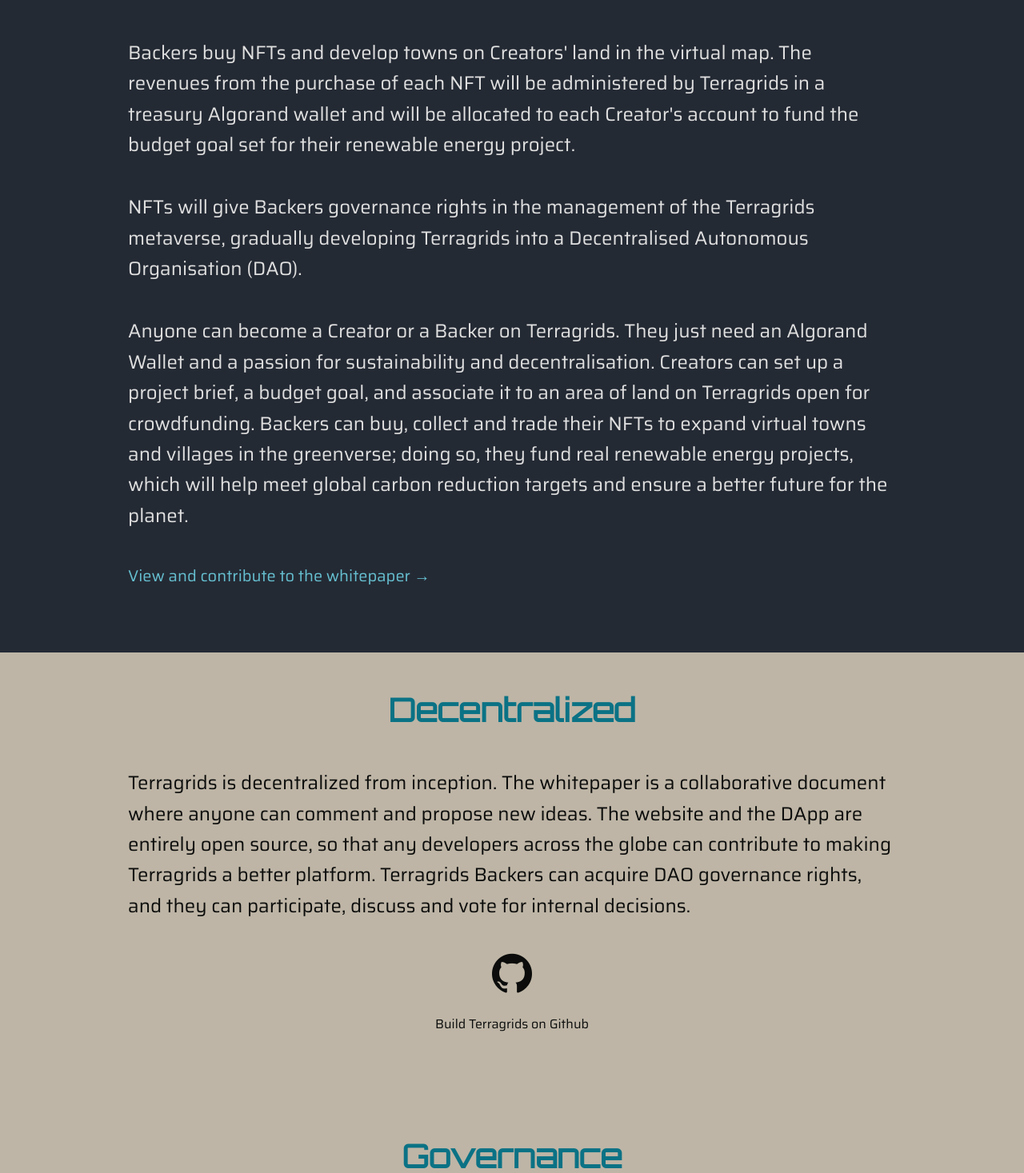
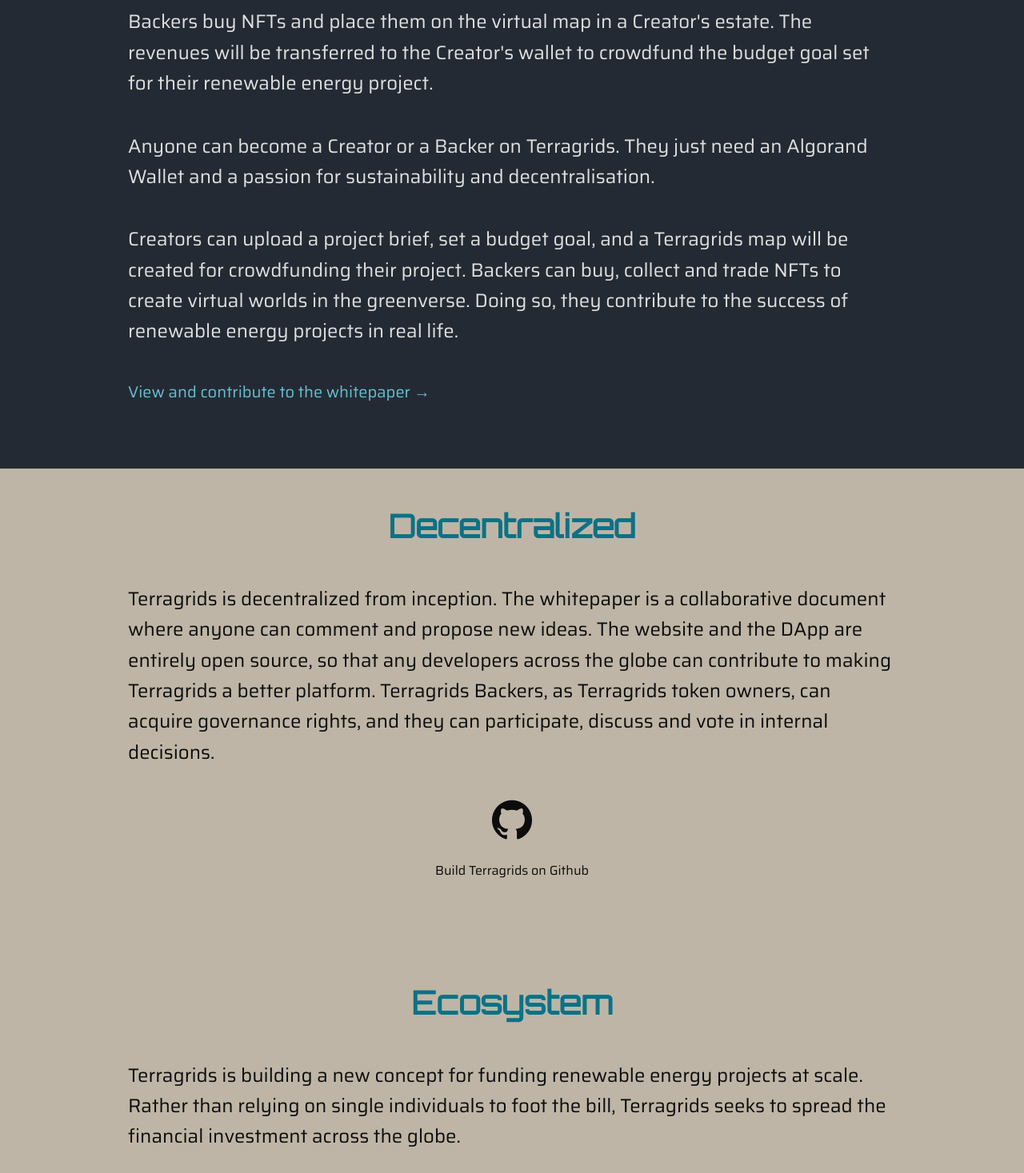
Before and after one commit to terragrids/website, a Next.js app: page / in a window 1280 px wide. Shown: the part 1330-2797 px from the top of the page at 80% size. Built offline with nearby package versions, Linux system fonts and the light colour scheme.

Commit message:
Update content

```diff
--- a/pages/components/governance.js
+++ b/pages/components/governance.js
@@ -1,17 +1,28 @@
+import Image from 'next/image.js'
 import { strings } from '../../strings/en'
 import { links } from '../../utils/links'
+import ParagraphMaker from './paragraph-maker.js'
 import LightSection from './section-light'
 import TextLink from './text-link'
+import styles from './governance.module.scss'
 
 export default function Governance() {
     return (
         <LightSection>
-            <h2>{strings.governance}</h2>
-            <p>{strings.governanceContent1}</p>
-            <p>{strings.governanceContent2}</p>
-            <TextLink
-                text={`${strings.contributeToWhitePaper} →`}
-                targetUrl={links.whitepaper} />
+            <h2>{strings.ecosystem}</h2>
+            <ParagraphMaker text={strings.governanceContent1} />
+
+            <div className={styles.ecosystemImage}>
+                <Image
+                    priority
+                    src={'/images/ecosystem.png'}
+                    layout={'fill'}
+                    objectFit={'contain'}
+                    alt={'splash image'}
+                />
+            </div>
+
+            <TextLink text={`${strings.contributeToWhitePaper} →`} targetUrl={links.whitepaper} />
             <p />
             <p />
         </LightSection>
--- /dev/null
+++ b/pages/components/governance.module.scss
@@ -0,0 +1,16 @@
+@import 'styles/colors.scss';
+@import 'styles/screens.scss';
+
+.ecosystemImage {
+    position: relative;
+    height: 500px;
+    margin-bottom: 20px;
+
+    @media (max-width: $screen-midi) {
+        height: 350px;
+    }
+
+    @media (max-width: $screen-small) {
+        height: 200px;
+    }
+}
--- a/pages/components/strategy.js
+++ b/pages/components/strategy.js
@@ -11,9 +11,7 @@ export default function Strategy() {
             <p>{strings.whatIsTerragrids3}</p>
             <p>{strings.whatIsTerragrids4}</p>
             <p>{strings.whatIsTerragrids5}</p>
-            <TextLink
-                text={`${strings.contributeToWhitePaper} →`}
-                targetUrl={links.whitepaper} />
+            <TextLink text={`${strings.contributeToWhitePaper} →`} targetUrl={links.whitepaper} />
             <p />
         </DarkSection>
     )
--- a/strings/en.js
+++ b/strings/en.js
@@ -1,24 +1,22 @@
+/* eslint-disable quotes */
 export const strings = {
     algorandGreenhouseRound1Completed: 'Algorand Greenhouse Hack Round #1 completed',
     buildOnGithub: 'Build Terragrids on Github',
     carbonNegativeBlockchain: 'carbon negative blockchain',
     circuit: 'Circuit',
-    companySetup: 'Company incorporation',
     concept: 'Concept',
     contributeToWhitePaper: 'View and contribute to the whitepaper',
     current: 'Current',
     decentralized: 'Decentralized',
     decentralizedContent:
-        'Terragrids is decentralized from inception. The whitepaper is a collaborative document where anyone can comment and propose new ideas. The website and the DApp are entirely open source, so that any developers across the globe can contribute to making Terragrids a better platform. Terragrids Backers can acquire DAO governance rights, and they can participate, discuss and vote for internal decisions.',
-    draftTokenomics: 'First draft of tokenomics for the DAO',
+        'Terragrids is decentralized from inception. The whitepaper is a collaborative document where anyone can comment and propose new ideas. The website and the DApp are entirely open source, so that any developers across the globe can contribute to making Terragrids a better platform. Terragrids Backers, as Terragrids token owners, can acquire governance rights, and they can participate, discuss and vote in internal decisions.',
+    draftTokenomics: 'First draft of tokenomics',
     electron: 'Electron',
     founderDesign: 'Founder & Design Lead',
     founderTech: 'Founder & Tech Lead',
-    governance: 'Governance',
+    ecosystem: 'Ecosystem',
     governanceContent1:
-        "Terragrids is building a new concept for funding renewable energy projects at scale. Rather than relying on single individuals to foot the bill, Terragrids seeks to spread the financial investment across the globe. The Terragrids platform provides an online gamified experience for Backers to invest as little as $10 to buy Non-Fungible Tokens on the energy-efficient Algorand blockchain and build their sustainable towns and communities in the metaverse. Revenues from the sales are placed in a Terragrids treasury Algo crypto-wallet, that everyone can see. A small part of this money is used to sustain the business, while most of the revenue is used to fund Creators' renewable energy projects.",
-    governanceContent2:
-        'Terragrids is being set up as a Decentralised Autonomous Organisation (DAO). Backers holding at least one NFT can be part of the DAO governing body, monitoring and contributing to its operations. They can also see in detail how their purchase of NFTs in the metaverse directly financed real assets on the ground, thanks to a project tracker also built on the Agorand blockchain.',
+        'Terragrids is building a new concept for funding renewable energy projects at scale. Rather than relying on single individuals to foot the bill, Terragrids seeks to spread the financial investment across the globe. \nThe Terragrids platform provides an online gamified experience for Backers to invest as little as $10 to buy Non-Fungible Tokens on the energy-efficient Algorand blockchain and create sustainable towns in the Terragrids virtual world. \nRevenues from the sales of NFTs are transparently managed by Algorand Smart Contracts. In a single transaction, a small part of this money is used to sustain the business, a royalty is paid to the NFT illustrators, and most of the revenue is used to support the Creators to achive their project goals.',
     governanceDefined: 'DAO governance defined',
     grid: 'Grid',
     howAreWeDoingThis: 'How are we doing this?',
@@ -26,7 +24,6 @@ export const strings = {
     ireneBio:
         'Hello! I am Irene, an illustrator, graphics designer and art director with 15+ years of experience in the industry.\nI am a member of the British Association of Illustrators (AOI) and of the Society of Children’s Book Writers and Illustrators (SCBWI).\nI am the founder of editartz (https://editartz.com), an online creative community of illustrators from around the world that regularly share their editorial, children’s and pattern design work.\nFrom October 2020 to December 2021, I led "Planet Posters", an art project in partnership with One Planet Conservation Awareness - 12 months’ focus on the environment: https://www.editartz.com/projects/planet-posters.\nApart from drawing, I love cooking, reading, photography, walking and spending time in nature with my family.\nFollowing my passion for nature conservation and sustainability, I co-founded Terragrids as the Design Lead.\nFind more about me at www.irenesilvino.com',
     kickstartFunding: 'Kickstart funding campaign planned',
-    kickstartLaunched: 'Kickstart funding campaign launched',
     linkedIn: 'LinkedIn',
     lorenzoBio:
         "Hello! I am Lorenzo, a software engineering professional with 20+ years of experience in a large number of different software technologies, programming languages and device platforms.\nI have managed and led development teams as Tech Lead, Engineering Manager and Technical Programme Manager, focusing on quality, performance and impact on people's lives.\nI have worked on projects from startups to large corporations at every level of the software stack, from real-time hardware adaptation to backend, frontend, and mobile application development.\nI am passionate about making things happen, from product ideas to customer adoption, always with a “lean-startup” entrepreneurial mindset.\nI have always had a strong interest in renewable energy, sustainable development and tackling climate change.\nUsing my passion about blockchain technologies and decentralised applications I co-founded Terragrids to help preserve the world’s climate and take concrete actions for those most affected by fuel poverty.",
@@ -48,26 +45,26 @@ export const strings = {
     team1: 'Team inception',
     team2: 'Team growth (software developers, blockchain advisor)',
     team3: 'Further team expansion to include 3+ SW developers, product designer, blockchain advisors',
-    tokenomicsFinal: 'DAO tokenomics finalised',
+    tokenomicsFinal: 'Tokenomics & Ecosystem finalised',
     launchOnMainnet: 'Launch on Algorand Mainnet',
     webappDesign: 'Web app + dapp design + POC',
     webappPrototype: 'Web app + dapp prototype developed and showcased on website',
-    webAppV1: 'Web app + dapp prototype improved to include map, NFTs (land, solar cells, buildings)',
-    webAppV2: "Web app + dapp to include creator's account, project land allocation, draft project tracker",
+    webAppV1: 'Dapp prototype improved to include map, project smart contract',
+    webAppV2: "Web app + dapp to include creator's account, project land allocation",
     webAppV3:
         "Web app + dapp to include full creator's project tracker, DAO governance tools, internal secondary marketplace for NFTs",
     website1_0: 'Website 1.0',
     website2_0: 'Website 2.0',
     whatIsTerragrids1:
-        'Terragrids is a decentralised crowdfunding platform whose goal is to empower communities and individuals to take back ownership of what nature gives them for free: energy.',
+        'Terragrids is a web3 decentralised crowdfunding platform whose goal is to empower communities and individuals to take back ownership of what nature gives them for free: energy.',
     whatIsTerragrids2:
-        "Terragrids provides a funding platform for renewable energy projects. The platform runs a small metaverse, where project Creators are allocated part of the metaverse estate, and other participants - called Backers - can explore, build and develop sustainable towns on the Creators' land.",
+        "The platform runs a virtual world, where project Creators are allocated part of the estate, and other participants - called Backers - can explore, build and develop sustainable towns on Creators' land.",
     whatIsTerragrids3:
-        "Backers buy NFTs and develop towns on Creators' land in the virtual map. The revenues from the purchase of each NFT will be administered by Terragrids in a treasury Algorand wallet and will be allocated to each Creator's account to fund the budget goal set for their renewable energy project.",
+        "Backers buy NFTs and place them on the virtual map in a Creator's estate. The revenues will be transferred to the Creator's wallet to crowdfund the budget goal set for their renewable energy project.",
     whatIsTerragrids4:
-        'NFTs will give Backers governance rights in the management of the Terragrids metaverse, gradually developing Terragrids into a Decentralised Autonomous Organisation (DAO).',
+        'Anyone can become a Creator or a Backer on Terragrids. They just need an Algorand Wallet and a passion for sustainability and decentralisation.',
     whatIsTerragrids5:
-        'Anyone can become a Creator or a Backer on Terragrids. They just need an Algorand Wallet and a passion for sustainability and decentralisation. Creators can set up a project brief, a budget goal, and associate it to an area of land on Terragrids open for crowdfunding. Backers can buy, collect and trade their NFTs to expand virtual towns and villages in the greenverse; doing so, they fund real renewable energy projects, which will help meet global carbon reduction targets and ensure a better future for the planet.',
+        'Creators can upload a project brief, set a budget goal, and a Terragrids map will be created for crowdfunding their project. Backers can buy, collect and trade NFTs to create virtual worlds in the greenverse. Doing so, they contribute to the success of renewable energy projects in real life.',
     whitepaper: 'Whitepaper',
     wire: 'Wire'
 }
--- a/styles/screens.scss
+++ b/styles/screens.scss
@@ -1,4 +1,5 @@
 $screen-hd: 1366px;
 $screen-medium: 1024px;
+$screen-midi: 800px;
 $screen-small: 600px;
 $screen-xsmall: 360px;
```
Also changed, not shown: pages/components/roadmap.js (+17 -23 lines), public/images/ecosystem.png (added).
